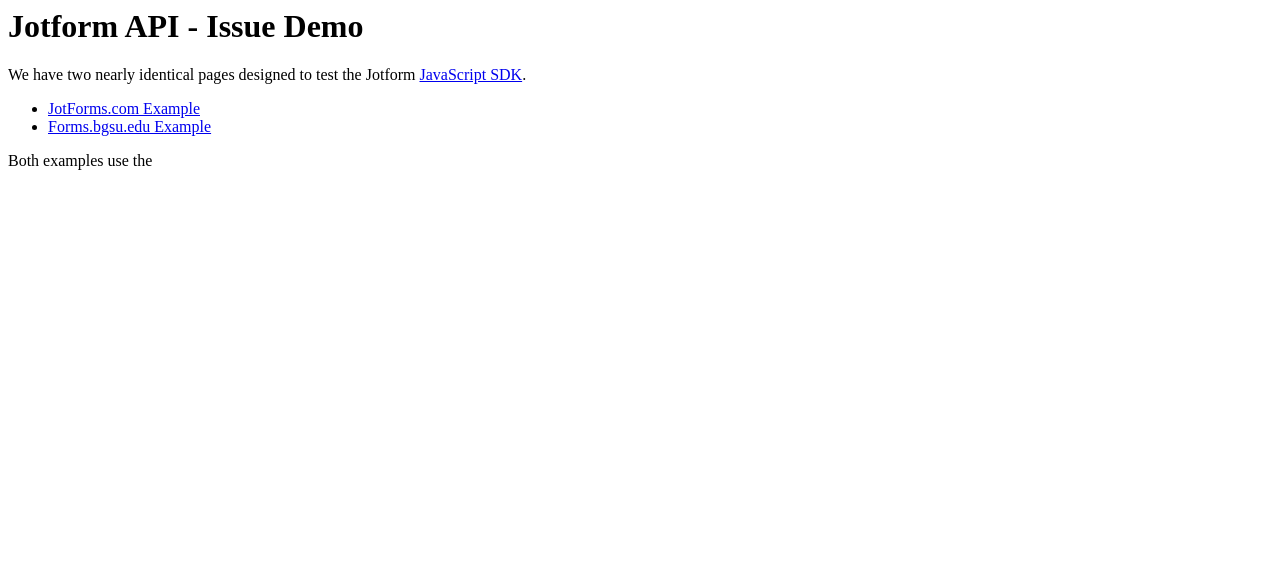
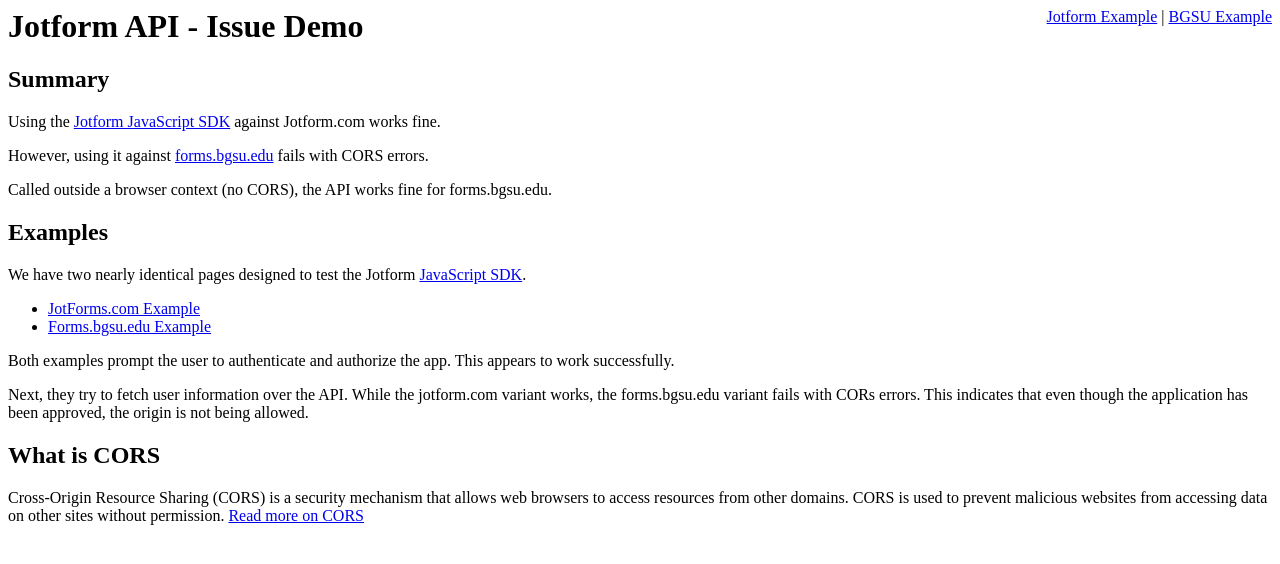
Before and after one commit to cbusweb/jotform-issue-demo, a plain HTML site: page index.html in a window 1280 px wide. Drawn offline with Linux system fonts and the light colour scheme.

Commit message:
improves examples and writeup.

```diff
--- a/index.html
+++ b/index.html
@@ -3,7 +3,24 @@
     <meta charset="utf-8">
 </head>
 <body>
+<div style="float:right;">
+    <a href="./jotform.html">Jotform Example</a>
+    | <a href="./bgsuforms.html">BGSU Example</a>
+</div>
     <h1>Jotform API - Issue Demo</h1>
+    <h2>Summary</h2>
+    <p>
+        Using the <a target="_blank" href="https://api.jotform.com/docs/#libraries:~:text=Authenticate%20with%20Javascript%20SDK">Jotform JavaScript SDK</a>
+        against Jotform.com works fine.
+    </p>
+    <p>
+        However, using it against <a href="https://forms.bgsu.edu">forms.bgsu.edu</a> fails with CORS errors.
+    </p>
+    <p>
+        Called outside a browser context (no CORS), the API works fine for forms.bgsu.edu.
+    </p>
+
+    <h2>Examples</h2>
     <p>
         We have two nearly identical pages designed to test the Jotform
         <a target="_blank" href="https://api.jotform.com/docs/#libraries:~:text=Authenticate%20with%20Javascript%20SDK">JavaScript SDK</a>.
@@ -17,7 +34,24 @@
         </li>
     </ul>
     <p>
-        Both examples use the
+        Both examples prompt the user to authenticate and authorize the app.
+        This appears to work successfully.
     </p>
+    <p>
+        Next, they try to fetch user information over the API. While the jotform.com
+        variant works, the forms.bgsu.edu variant fails with CORs errors.
+        This indicates that even though the application has been approved,
+        the origin is not being allowed.
+    </p>
+
+    <h2>What is CORS</h2>
+    <p>
+        Cross-Origin Resource Sharing (CORS) is a security mechanism that allows web browsers
+        to access resources from other domains. CORS is used to prevent malicious websites
+        from accessing data on other sites without permission.
+
+        <a target="_blank" href="https://developer.mozilla.org/en-US/docs/Web/HTTP/CORS">Read more on CORS</a>
+    </p>
+
 </body>
 </html>
```
Also changed, not shown: bgsuforms.html (+5 -0 lines), jotform.html (+5 -2 lines).
